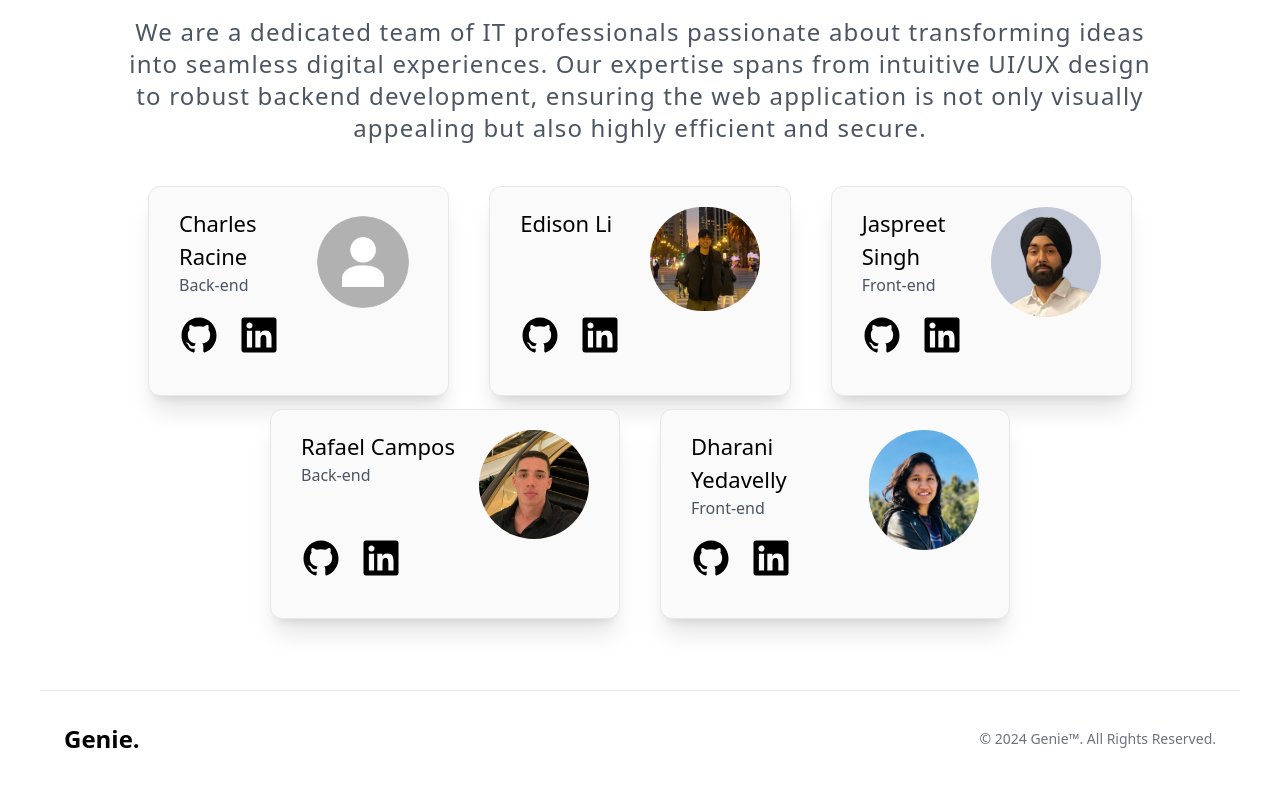
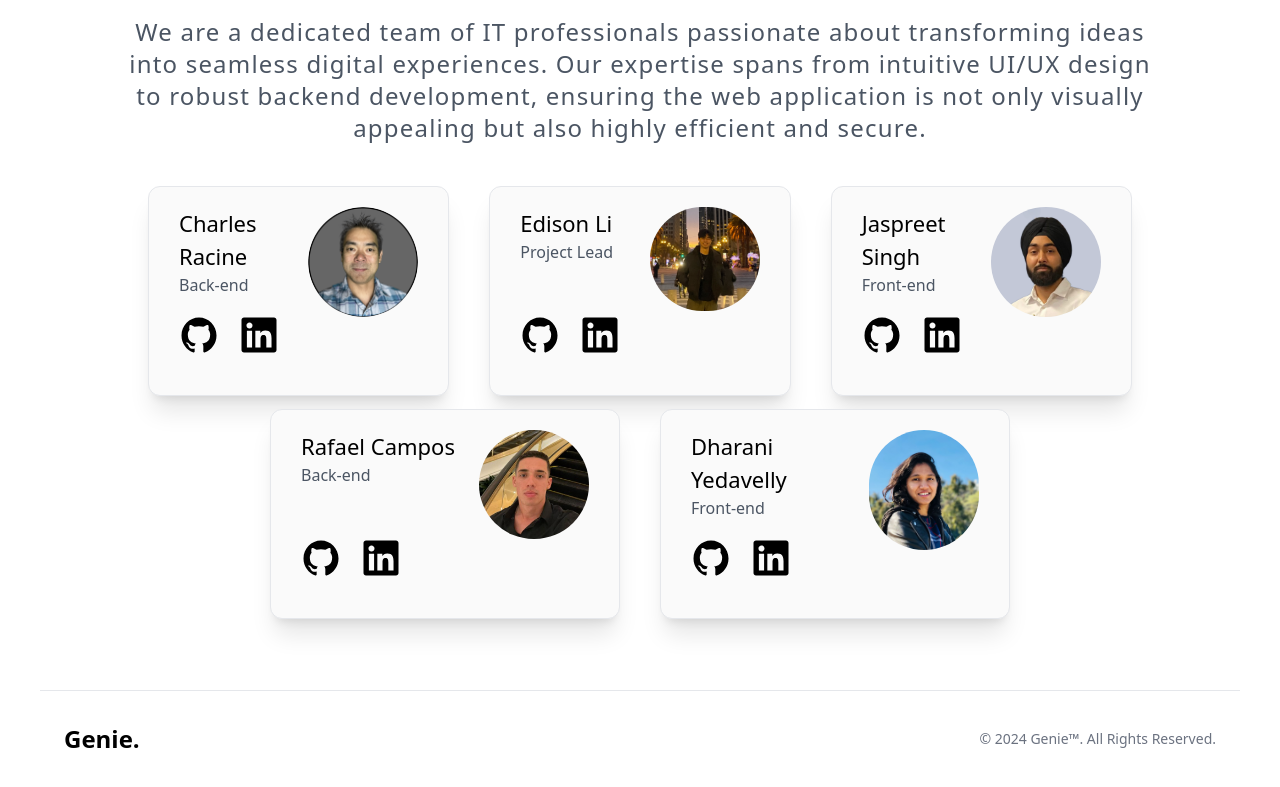
Before and after one commit to FlashGenie/genie-app, a React (Vite) app in the folder frontend/: page / in a window 1280 px wide. Shown: the part 3371-4158 px from the top of the page. Built offline with nearby package versions, Linux system fonts and the light colour scheme; no server answers.

Commit message:
add CharLee Pic & Eddy Title

```diff
--- a/frontend/src/components/MainPage/About.jsx
+++ b/frontend/src/components/MainPage/About.jsx
@@ -16,14 +16,14 @@ function About() {
                     <AboutProfileBox
                         name={"Charles Racine"}
                         role={"Back-end"}
-                        imgLink={"profile-default-img.png"}
+                        imgLink={"CharLee.png"}
                         gitHubLink={"https://github.com/cracine79"}
                         linkedinLink={"https://www.linkedin.com/in/charlee-racine-50241a7b/"}
                     />
                     {/* 2nd profile */}
                     <AboutProfileBox
                         name={"Edison Li"}
-                        role={""}
+                        role={"Project Lead"}
                         imgLink={"edison.jpg"}
                         gitHubLink={"https://github.com/edison4354"}
                         linkedinLink={"https://www.linkedin.com/in/edison-l-832242167/"}
```
Also changed, not shown: frontend/public/CharLee.png (added), 3 other files (tests, documents, lock files or other folders).
